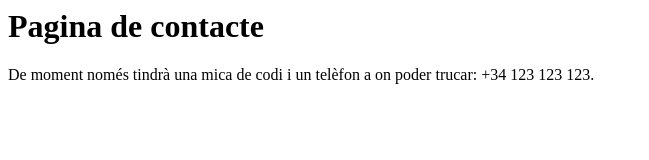
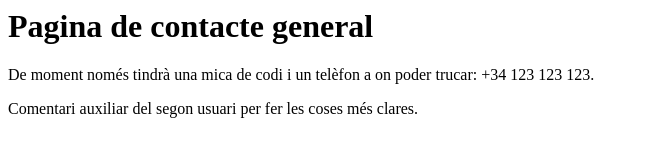
Before and after one commit to JordiTR/cmdr, a plain HTML site: page contacte.html in a window 1280 px wide. Shown: the whole page, without its empty margins (0-649 px from the left). Drawn offline with Linux system fonts and the light colour scheme.

Commit message:
l'usuari original d'aquest fitxer afegeix petits canvis

```diff
--- a/contacte.html
+++ b/contacte.html
@@ -2,7 +2,8 @@
 <head>
 </head>
 <body>
-<h1>Pagina de contacte</h1>
+<h1>Pagina de contacte general</h1>
 <p>De moment només tindrà una mica de codi i un telèfon a on poder trucar: +34 123 123 123.</p>
+<p>Comentari auxiliar del segon usuari per fer les coses més clares.</p>
 </body>
 </html>
```
